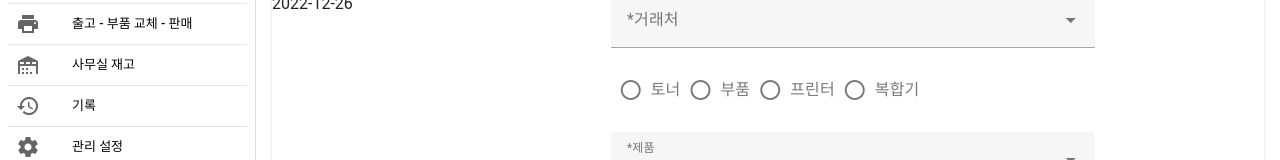
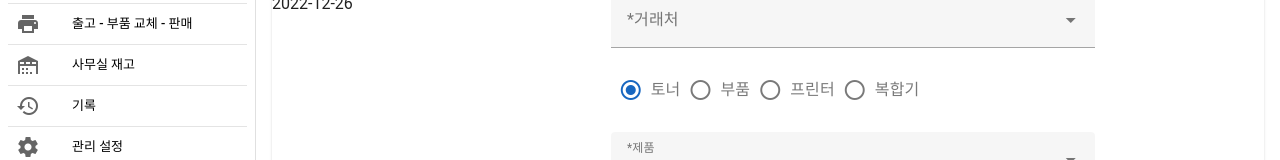
Before and after one commit to Choi-JB/INIT-printer-management, a Vue app: page /release in a window 1280 px wide. Shown: the part 150-310 px from the top of the page. Built offline with nearby package versions, Linux system fonts and the light colour scheme; no server answers.

Commit message:
0217_1 update

```diff
--- a/src/views/ReleasePage.vue
+++ b/src/views/ReleasePage.vue
@@ -291,14 +291,14 @@ export default {
   },
   data() {
     return {
-      isUpdating: null,
+      isUpdating: null,   //update 중에 사용 못하게
       isEditing: null,
 
       //현재 선택한 메뉴
       select: '출고',
 
       //토너/부품/프린터/복합기
-      category: '',
+      category: '토너',
 
       //선택한 날짜 데이터 포맷
       date: new Date(),
@@ -313,6 +313,7 @@ export default {
       //상품명
       product: '',
       productList: [],
+      //카테고리별 상품 리스트 분류
       filterList: [],
 
       //거래처
@@ -343,7 +344,7 @@ export default {
 
       ],
 
-      // 물품 리스트
+      // 출고/판매 예정 물품 리스트
       releaseList: [],
       releasePrice: 0,
 
@@ -362,7 +363,8 @@ export default {
     category() {
       // console.log("현재 카테고리 : " + this.category)
       this.changeProductList()
-      this.resetForm()
+      //this.resetForm()    제품쪽만 초기화
+      this.product = null;
     },
 
     //product값 변경 시 제품 정보 세팅
@@ -387,21 +389,17 @@ export default {
     //출고, 판매 항목 변경 시 제품목록 변경
     select() {
       //순서 중요!
-      this.resetList();
-      this.resetForm();
-
+      this.resetButton()
 
       //직접 사용시 거래처 항목 선택 불가능하게
       if (this.select == '직접사용') {
         this.isEditing = !this.isEditing
         this.client = '직접사용'
-        console.log(this.client)
+        //console.log(this.client)
       } else {
         this.isEditing = null;
-        console.log(this.client)
+        //console.log(this.client)
       }
-
-      // this.count = 1;         //기본값 세팅
     }
   },
 
@@ -461,22 +459,18 @@ export default {
           alert(err);
         }).finally(() => {    //제출 후 항목들 초기화
           //console.log("항상 마지막에 실행");
-          //this.getList()
-          this.resetForm()
-          this.resetList()
+          this.resetButton()
         })
     },
 
     //상품리스트, 거래처 리스트 가져오기
     getList() {
-      this.filterList = []
+      //this.filterList = []
+
       //고객 거래처만 불러오기
       axios.get(ip + `/list?data=${encodeURIComponent('고객')}`).then((res) => {
 
-        //this.productList = [...res.data.productList];
         this.clientList = [...res.data.clientList];
-
-
       })
 
       //사무실 재고 불러오기
@@ -485,15 +479,18 @@ export default {
         //this.inventory = res.data;
         //this.category = '전체'
         this.productList = [...res.data];
-        console.log(this.productList)
+        //console.log(this.productList)
 
         //목록 가져 온 후 카테고리별로 목록 수정하게
-        this.category = '토너';
+        //this.category = '';
+        //this.category = '토너';
+        this.changeProductList();
       })
     },
 
     //카테고리별로 제품 목록 분류
     changeProductList() {
+      //this.filterList = [];
       var list = [];
 
       //현재 선택 중인 카테고리 목록만 분류
@@ -505,9 +502,9 @@ export default {
           list.push(this.productList[index])
         }
       }
-      console.log(list)
+      //console.log(list)
 
-      this.filterList = [...list]
+      this.filterList = list.slice();
     },
 
 
@@ -525,10 +522,12 @@ export default {
 
         //만약 목록에 있는 품목이면 개수만 있는 목록의 개수만 증가
         this.releaseList.forEach(object => {
-
-          if (object.product == this.product.product && object.price == this.price) {
-            console.log(object.count)
-            console.log(this.count)
+          //console.log(object.id)
+          //console.log(this.product.id)
+          if (object.id == this.product.id && object.client == this.client) {
+            //if (object.product == this.product.product && object.price == this.price) {
+            // console.log(object.client)
+            // console.log(this.client)
             object.count = this.count * 1 + object.count * 1;
             exist = 1;
 
@@ -538,8 +537,9 @@ export default {
         //없는 품목이면 새로 추가
         if (exist != 1) {
           this.releaseList.push({
+            id: this.product.id,
             type: this.select,
-            category: this.category,
+            category: this.product.category,
             date: this.selectDate,
             client: this.client,
             product: this.product.product,
@@ -552,9 +552,11 @@ export default {
         //console.log(this.client)
 
         //사무실재고 보다 더 많이 나갈 수 없게 하기?
-        this.product.count = this.product.count - this.count
+        //filterlist는 productlist를 참조한 상태여서 filterlist값을 변경해도 같이 변경됨
+        //this.product.count = this.product.count - this.count
         this.filterList.forEach(object => {
-          if (object.product == this.product && object.price == this.price) {
+          //console.log(object.count + ' / ' + this.count)
+          if (object.id == this.product.id) {
             object.count = object.count * 1 - this.count * 1
           }
         })
@@ -570,20 +572,30 @@ export default {
 
     //초기화 버튼
     resetButton() {
-      this.getList()
+
 
       this.resetForm()
       this.resetList()
 
-      this.changeProductList()
-      this.isUpdating = true;
+      this.getList()
+      //this.changeProductList()
+      //this.isUpdating = true;
     },
 
     //목록 중 선택한 행만 제거
     deleteList(list) {
+
       this.releaseList.splice(this.releaseList.indexOf(list), 1)
       this.releasePrice -= (list.price * list.count)
 
+
+      //삭제한 만큼 원래 재고 수량에 다시 추가
+      this.filterList.forEach(object => {
+        //console.log(object.count + ' / ' + this.count)
+        if (object.id == list.id) {
+          object.count = object.count * 1 + list.count * 1
+        }
+      })
     }
 
   },
@@ -596,6 +608,4 @@ export default {
 
 }
 </script>
-<style>
-
-</style>
+<style></style>
```
